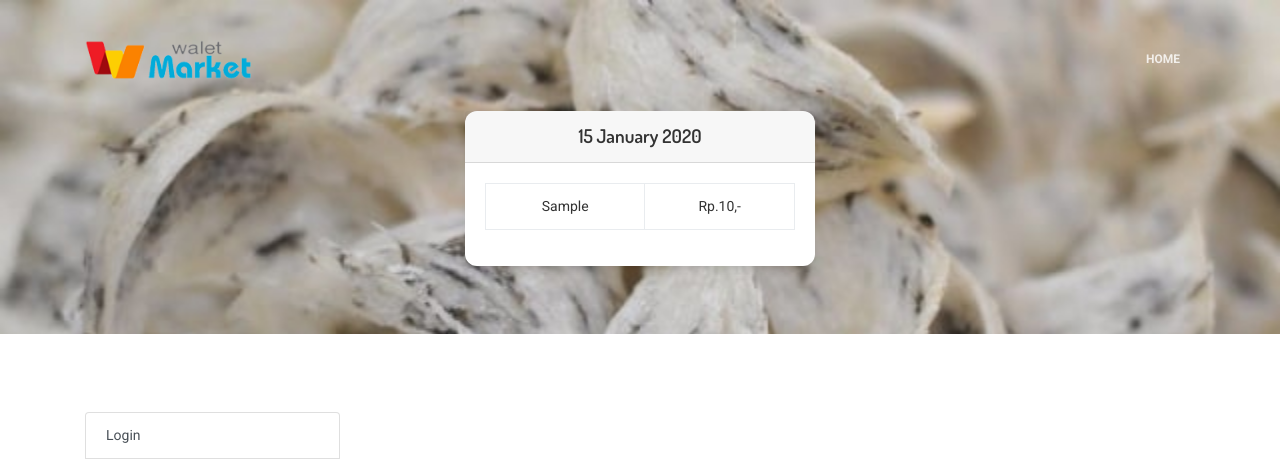
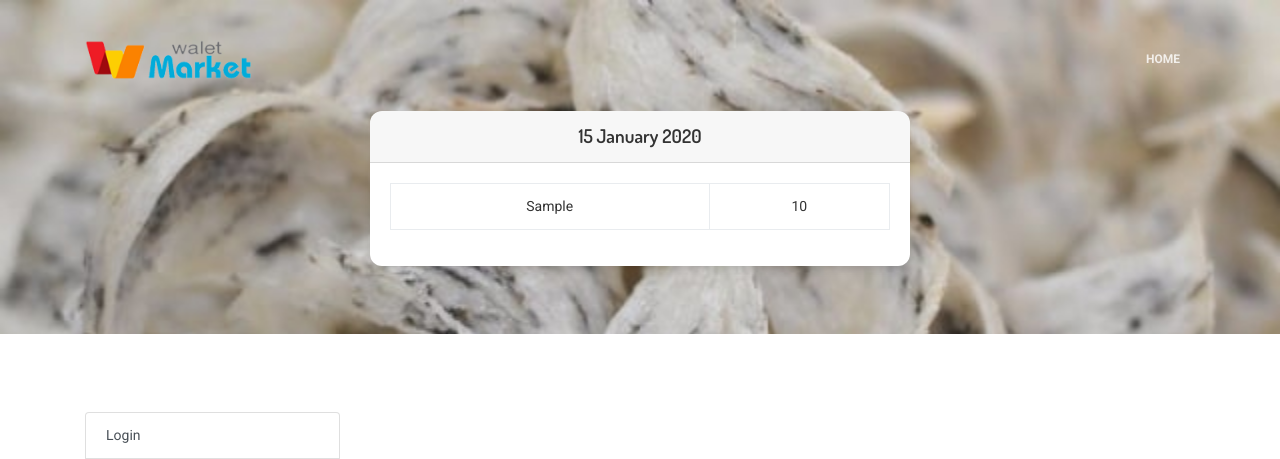
Before and after one commit to dimasfirmansyxx/waletmarket, a CodeIgniter app: page /waletmarket/index.php/home/index in a window 1280 px wide. Shown: the top 459 px of the page. Run offline with CodeIgniter, Linux system fonts and the light colour scheme; tables that the repository leaves empty or names only in its code hold one stand-in row (values such as "Sample post"); data that the repository does not hold is empty; some libraries are stand-ins or nearby versions.

Commit message:
modify layout info harga on header home page

```diff
--- a/application/views/home/templates/header.php
+++ b/application/views/home/templates/header.php
@@ -14,8 +14,8 @@
     </nav>
     <div class="container aa-header-content text-center text-white">
       <div class="row">
-        <div class="col-md-4"></div>
-        <div class="col-md-4">
+        <div class="col-md-3"></div>
+        <div class="col-md-6">
           <?php if ( !isset($jumbo_title) ): ?>
             <div class="card">
               <h5 class="card-header"><?= date("d F Y", strtotime($infoharga['tanggal'])) ?></h5>
@@ -25,7 +25,7 @@
                   <?php if ( !($key == "tanggal") ): ?>
                     <tr>
                       <td><?= ucwords($key) ?></td>
-                      <td>Rp.<?= number_format($value) ?>,-</td>
+                      <td><?= $value ?></td>
                     </tr>
                   <?php endif ?>
                 <?php endforeach ?>
```
